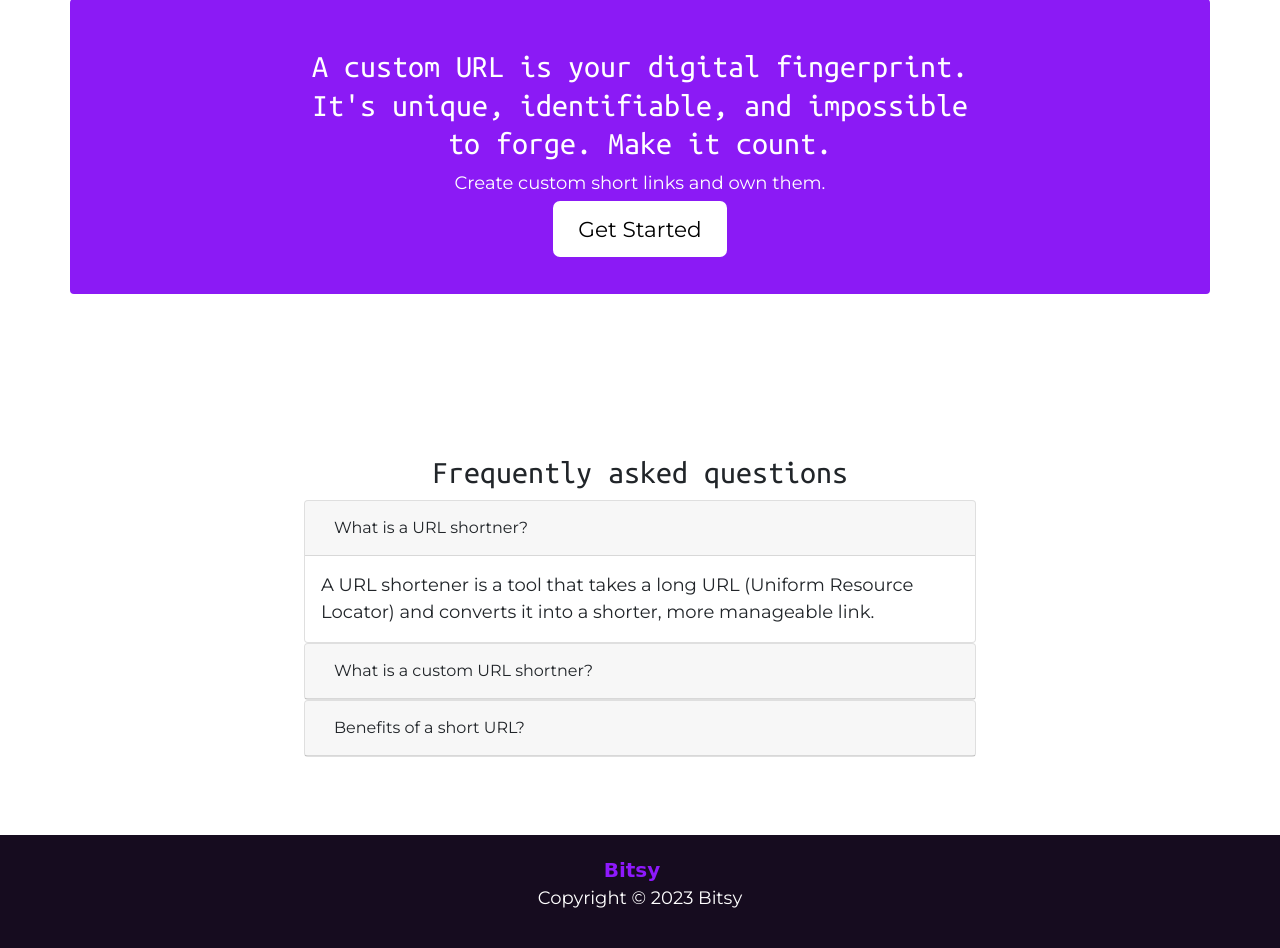
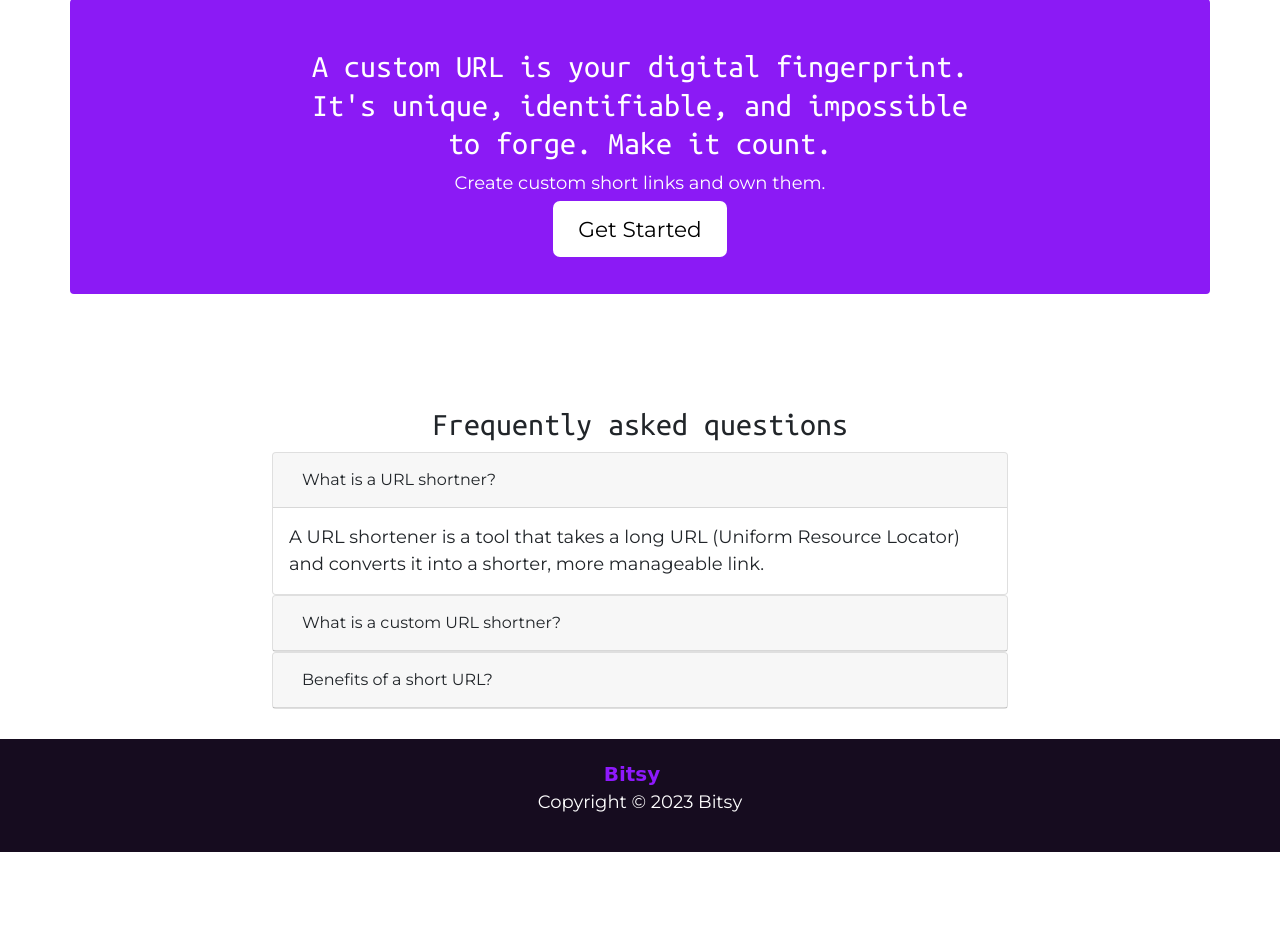
Before and after one commit to kadelcode/url-shortener, a Flask app: page / in a window 1280 px wide. Shown: the part 566-1514 px from the top of the page. After the commit the page ends 1418 px from the top, so only its background shows below. Run offline with Flask 3, Linux system fonts and the light colour scheme; some libraries are stand-ins or nearby versions; some web fonts are replaced.

Commit message:
Update homepage

```diff
--- a/core/templates/index.html
+++ b/core/templates/index.html
@@ -58,7 +58,7 @@ Welcome to Bitsy
             <!--Generated short URL with a copy icon-->
             <div class="code-field input-group text-center">
                 <input id="short-link" value="{{short_url}}" type="text" class="form-control code-field-input">
-                <span class="input-group-text"><i class="uil uil-copy copy-text-icon text-center" data-bs-toggle="tooltip" title="copy url"></i></span>
+                <b class="input-group-text"><i class="uil uil-copy copy-text-icon text-center" data-bs-toggle="tooltip" title="copy url"></i></b>
             </div>
             {% endif %}
             <!--<span><a href="{{ short_url }}" target="_blank">{{ short_url }}</a></span>-->
@@ -85,7 +85,7 @@ Welcome to Bitsy
     <!--End of custom URL div-->
 
     <!--FAQ Section-->
-    <div class="row mt-3 p-5">
+    <div class="row">
         <div class="col-md-2"></div>
         <div class="col-md-8">
             <b><h2 style="text-align: center;">Frequently asked questions</h2></b>
```
